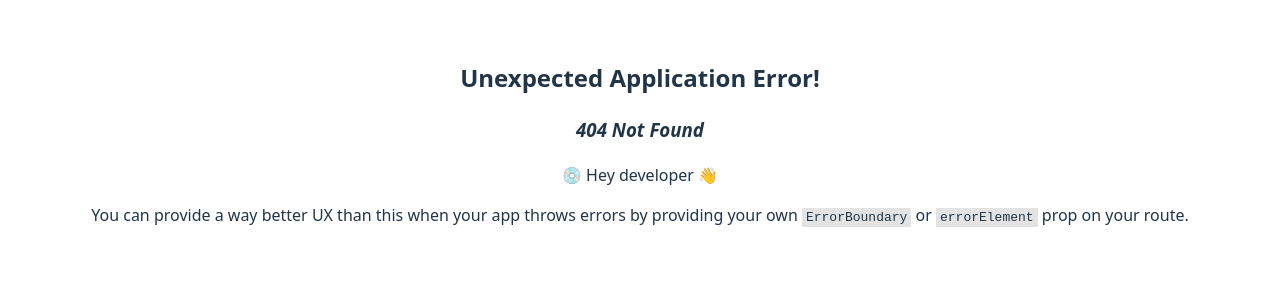
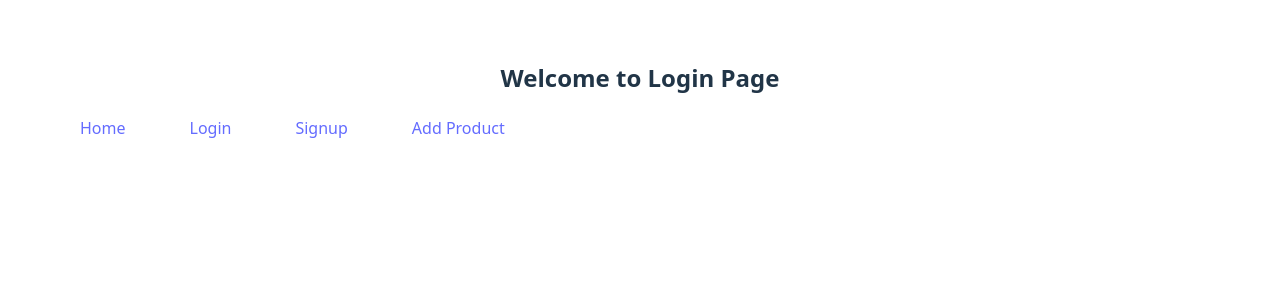
Before and after one commit to SwastikMallik/megafarm, a React (Vite) app in the folder frontend/: page /login in a window 1280 px wide. Before the commit this address had no page. Shown: the top 300 px of the page. Built offline with nearby package versions, Linux system fonts and the light colour scheme.

Commit message:
signup setup starts

```diff
--- /dev/null
+++ b/frontend/src/components/Login/Login.tsx
@@ -0,0 +1,13 @@
+import Header from "../Header"
+
+const Login = () => {
+    return (
+        <>
+            <h2>Welcome to Login Page</h2>
+            <Header />
+
+        </>
+    )
+}
+
+export default Login
--- /dev/null
+++ b/frontend/src/components/Login/Signup.tsx
@@ -0,0 +1,13 @@
+import Header from "../Header"
+
+const Signup = () => {
+    return (
+        <>
+            <h2>Welcome to Signup Page</h2>
+            <Header/>
+
+        </>
+    )
+}
+
+export default Signup
--- a/frontend/src/components/Nav.tsx
+++ b/frontend/src/components/Nav.tsx
@@ -6,7 +6,8 @@ const Nav = () => {
             <div>
                 <ul className="nav-list">
                     <li><Link to="/">Home</Link></li>
-                    <li><Link to="/">Login</Link></li>
+                    <li><Link to="/login">Login</Link></li>
+                    <li><Link to="/signup">Signup</Link></li>
                     <li><Link to="/dashboard/add-product">Add Product</Link></li>
                 </ul>
             </div>
```
Also changed, not shown: frontend/src/App.tsx (+10 -0 lines), 2 other files (tests, documents, lock files or other folders).
